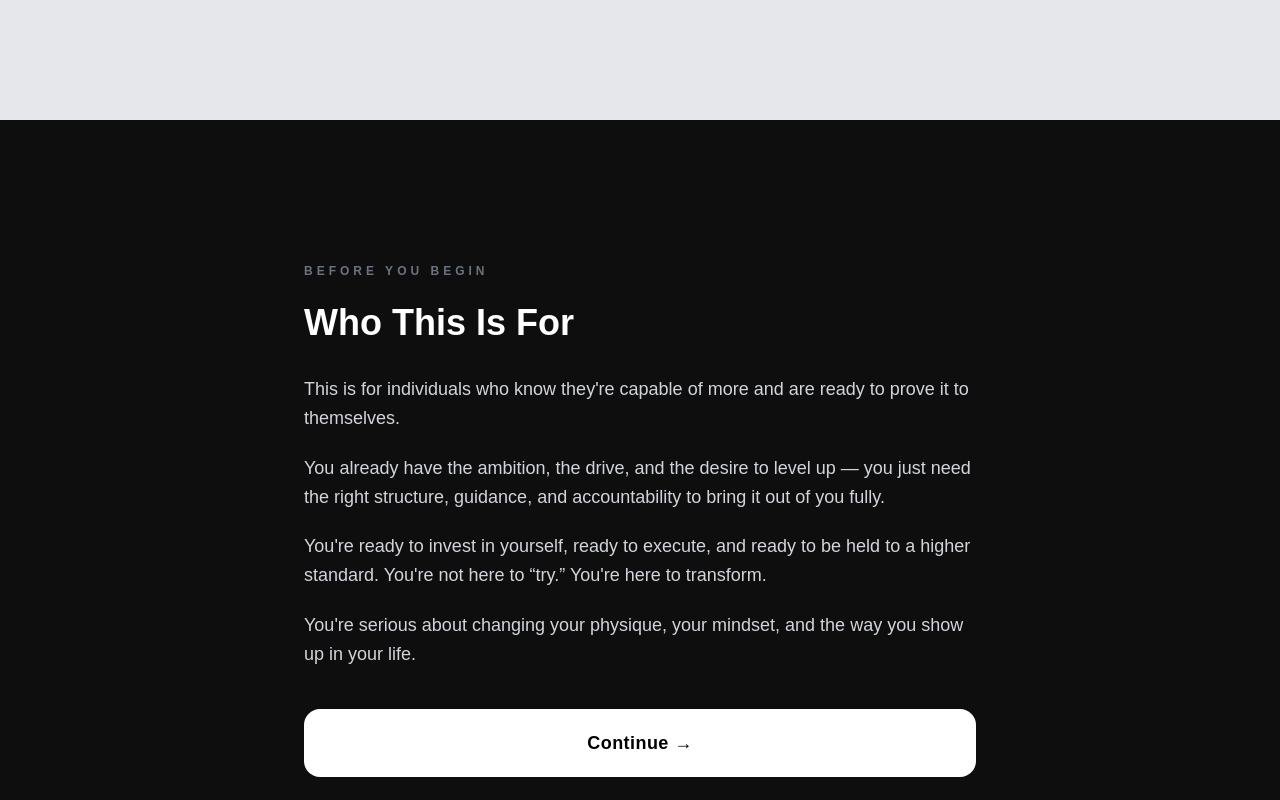
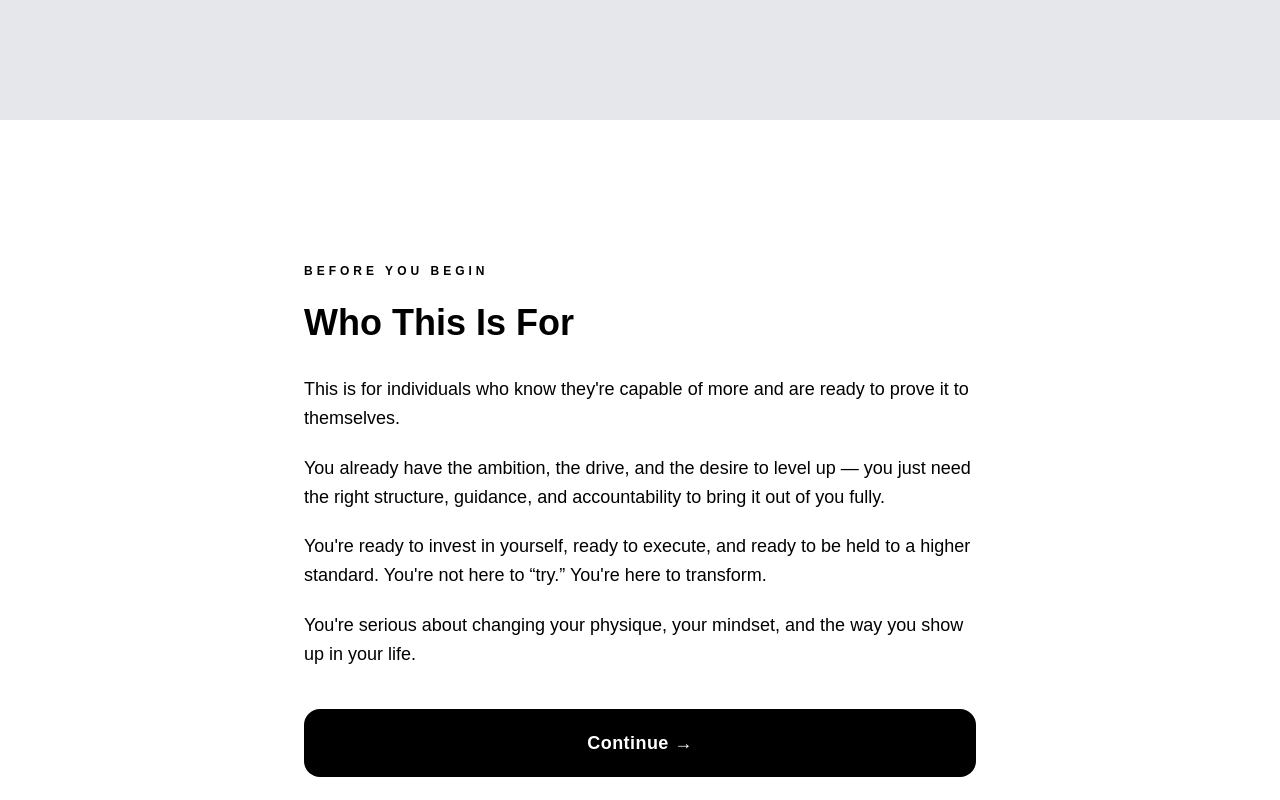
Before and after one commit to shaheer-ali-dev/sculptByAshton, a Next.js app: page / in a window 1280 px wide. Shown: the part 1480-2280 px from the top of the page. Built offline with nearby package versions, Linux system fonts and the light colour scheme; a web font is replaced by a local one.

Commit message:
Update QuestionnaireSection.tsx

```diff
--- a/components/QuestionnaireSection.tsx
+++ b/components/QuestionnaireSection.tsx
@@ -408,11 +408,11 @@ type Stage = 'who-for' | 'who-not-for' | 'questions'
 
 function WhoThisIsForScreen({ onContinue }: { onContinue: () => void }) {
   return (
-    <section className="min-h-screen bg-[#0e0e0e] flex items-center justify-center py-16 px-4">
+    <section className="min-h-screen bg-[#ffffff] flex items-center justify-center py-16 px-4">
       <div className="max-w-2xl w-full">
-        <p className="text-xs tracking-[4px] uppercase text-gray-500 font-bold mb-6">Before you begin</p>
-        <h2 className="text-3xl md:text-4xl font-black text-white mb-8 leading-tight">Who This Is For</h2>
-        <div className="space-y-5 text-gray-300 text-lg leading-relaxed mb-10">
+        <p className="text-xs tracking-[4px] uppercase text-black-500 font-bold mb-6">Before you begin</p>
+        <h2 className="text-3xl md:text-4xl font-black text-black mb-8 leading-tight">Who This Is For</h2>
+        <div className="space-y-5 text-black-300 text-lg leading-relaxed mb-10">
           <p>This is for individuals who know they&apos;re capable of more and are ready to prove it to themselves.</p>
           <p>You already have the ambition, the drive, and the desire to level up &mdash; you just need the right structure, guidance, and accountability to bring it out of you fully.</p>
           <p>You&apos;re ready to invest in yourself, ready to execute, and ready to be held to a higher standard. You&apos;re not here to &ldquo;try.&rdquo; You&apos;re here to transform.</p>
@@ -420,7 +420,7 @@ function WhoThisIsForScreen({ onContinue }: { onContinue: () => void }) {
         </div>
         <button
           onClick={onContinue}
-          className="w-full py-5 rounded-2xl bg-white text-black font-bold text-lg tracking-wide hover:bg-gray-100 transition-all"
+          className="w-full py-5 rounded-2xl bg-black text-white font-bold text-lg tracking-wide hover:bg-gray-100 transition-all"
         >
           Continue &rarr;
         </button>
@@ -431,21 +431,21 @@ function WhoThisIsForScreen({ onContinue }: { onContinue: () => void }) {
 
 function WhoThisIsNotForScreen({ onContinue }: { onContinue: () => void }) {
   return (
-    <section className="min-h-screen bg-[#0e0e0e] flex items-center justify-center py-16 px-4">
+    <section className="min-h-screen bg-[#ffffff] flex items-center justify-center py-16 px-4">
       <div className="max-w-2xl w-full">
-        <p className="text-xs tracking-[4px] uppercase text-gray-500 font-bold mb-6">Important</p>
-        <h2 className="text-3xl md:text-4xl font-black text-white mb-8 leading-tight">
-          Who This Is <span className="underline decoration-gray-500">NOT</span> For
+        <p className="text-xs tracking-[4px] uppercase text-black-500 font-bold mb-6">Important</p>
+        <h2 className="text-3xl md:text-4xl font-black text-black mb-8 leading-tight">
+          Who This Is <span className="underline decoration-black-500">NOT</span> For
         </h2>
-        <div className="space-y-5 text-gray-300 text-lg leading-relaxed mb-6">
+        <div className="space-y-5 text-black-300 text-lg leading-relaxed mb-6">
           <p>This is not for people looking for shortcuts or quick fixes.</p>
           <p>This is not for people who make excuses, avoid accountability, or aren&apos;t ready to commit to themselves fully.</p>
           <p>If you&apos;re unsure, hesitant, or not ready to invest in yourself mentally and financially, this isn&apos;t for you.</p>
-          <p className="text-white font-semibold">This program is for serious individuals only.</p>
+          <p className="text-black font-semibold">This program is for serious individuals only.</p>
         </div>
-        <div className="border-t border-[#222] my-8" />
-        <div className="space-y-4 text-gray-300 text-lg leading-relaxed mb-10">
-          <p className="text-white font-semibold text-xl">If that&apos;s you &mdash; let&apos;s get started.</p>
+        <div className="border-t border-[#ffffff] my-8" />
+        <div className="space-y-4 text-black-300 text-lg leading-relaxed mb-10">
+          <p className="text-black font-semibold text-xl">If that&apos;s you &mdash; let&apos;s get started.</p>
           <p>Complete the questionnaire below and take the first real step toward the version of yourself you&apos;ve been waiting to become.</p>
         </div>
         <button
```
